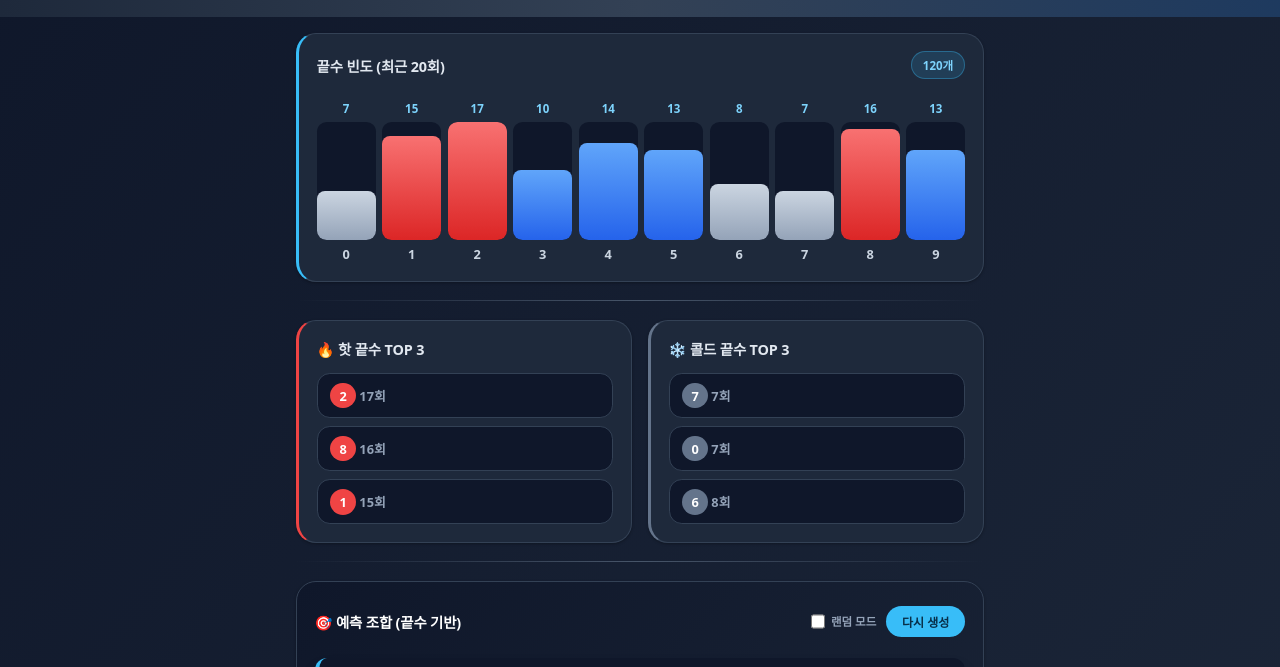
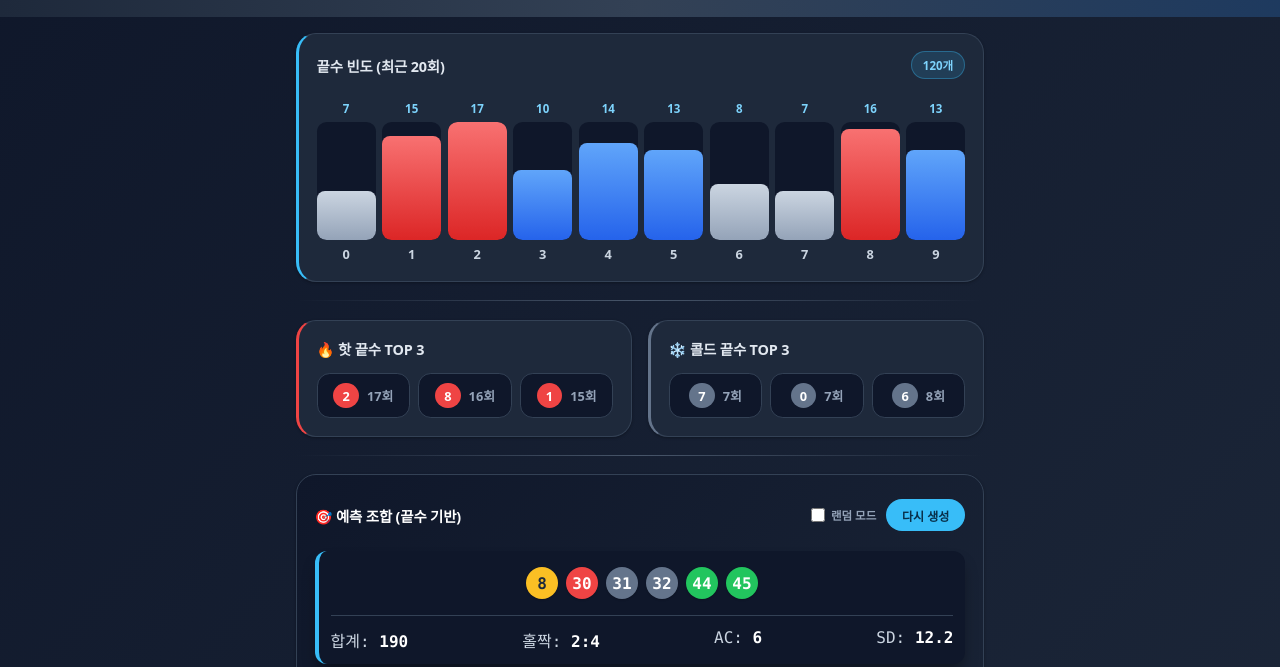
Before and after one commit to gitwoojohn/gitwoojohn.github.io, a website: page EndDigitLab/index.html in a window 1280 px wide. Shown: the part 127-794 px from the top of the page. Drawn offline with Linux system fonts and the light colour scheme.

Commit message:
Display hot/cold digits in a single row

```diff
--- a/EndDigitLab/app.js
+++ b/EndDigitLab/app.js
@@ -121,7 +121,8 @@ function renderHotCold(sortedDigits) {
         .map(
             (entry) => `
             <div class="digit-item">
-                <span><span class="d" style="background:#ef4444">${entry.digit}</span> <span class="cnt">${entry.count}회</span></span>
+                <span class="d" style="background:#ef4444">${entry.digit}</span>
+                <span class="cnt">${entry.count}회</span>
             </div>`
         )
         .join('');
@@ -132,7 +133,8 @@ function renderHotCold(sortedDigits) {
         .map(
             (entry) => `
             <div class="digit-item">
-                <span><span class="d" style="background:#64748b">${entry.digit}</span> <span class="cnt">${entry.count}회</span></span>
+                <span class="d" style="background:#64748b">${entry.digit}</span>
+                <span class="cnt">${entry.count}회</span>
             </div>`
         )
         .join('');
--- a/EndDigitLab/style.css
+++ b/EndDigitLab/style.css
@@ -214,14 +214,17 @@ body {
 
 .digit-list {
     display: flex;
-    flex-direction: column;
+    flex-direction: row;
+    justify-content: space-between;
     gap: 0.5rem;
 }
 
 .digit-item {
+    flex: 1;
     display: flex;
     align-items: center;
-    justify-content: space-between;
+    justify-content: center;
+    gap: 0.5rem;
     background: #0f172a;
     border: 1px solid #334155;
     border-radius: 0.8rem;
```
